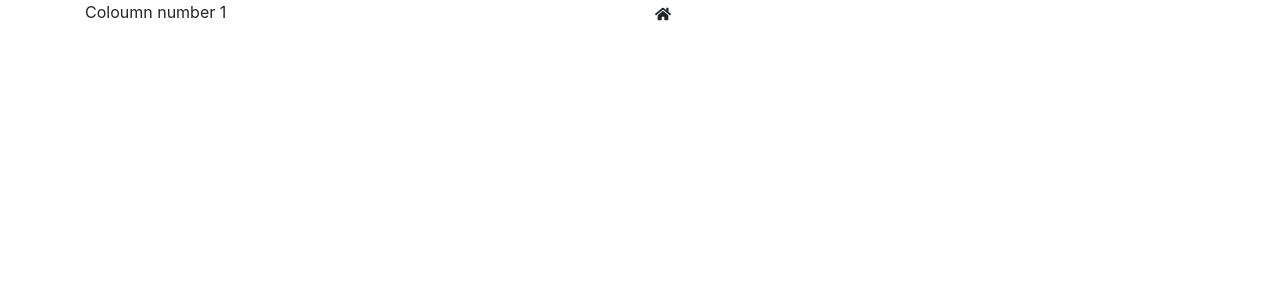
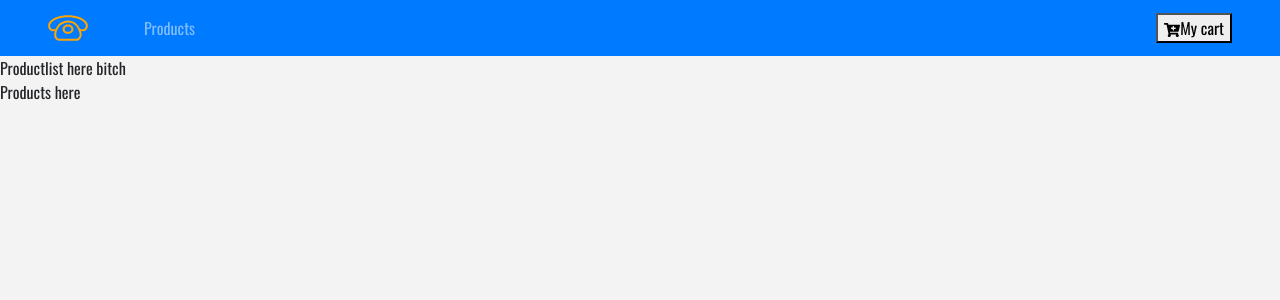
Before and after one commit to Subin-Panta/ReactJs_Ecommerce, a React (Create React App) app: page / in a window 1280 px wide. Shown: the top 300 px of the page. Built offline with nearby package versions, Linux system fonts and the light colour scheme.

Commit message:
added navbar and linked them using react-router

```diff
--- a/package.json
+++ b/package.json
@@ -10,6 +10,7 @@
     "react": "^16.13.1",
     "react-dom": "^16.13.1",
     "react-icons": "^3.10.0",
+    "react-router-dom": "^5.1.2",
     "react-scripts": "3.4.1"
   },
   "scripts": {
--- a/src/App.css
+++ b/src/App.css
@@ -1,38 +1,23 @@
-.App {
-  text-align: center;
+:root {
+  --mainBlue: #2a2a72;
+  --lightBlue:#009ffd;
+  --mainWhite:#f3f3f3;
+  --mainDark:#232528;
+  --mainYellow:#ffa400;
 }
-
-.App-logo {
-  height: 40vmin;
-  pointer-events: none;
+body{
+  font-family: 'Oswald', sans-serif !important;
+  background: var(--mainWhite) !important;
+  color: var(--mainDark) !important;
 }
-
-@media (prefers-reduced-motion: no-preference) {
-  .App-logo {
-    animation: App-logo-spin infinite 20s linear;
-  }
+.text-title{
+  font-family: 'Permanent Marker',cursive;
+  letter-spacing: 0.3rem;
+  text-transform: capitalize;
 }
-
-.App-header {
-  background-color: #282c34;
-  min-height: 100vh;
-  display: flex;
-  flex-direction: column;
-  align-items: center;
-  justify-content: center;
-  font-size: calc(10px + 2vmin);
-  color: white;
+.text-blue{
+  color: var(--mainBlue);
 }
-
-.App-link {
-  color: #61dafb;
+.text-bright{
+  color:var(--lightBlue);
 }
-
-@keyframes App-logo-spin {
-  from {
-    transform: rotate(0deg);
-  }
-  to {
-    transform: rotate(360deg);
-  }
-}
--- a/src/App.js
+++ b/src/App.js
@@ -1,19 +1,28 @@
 import React from 'react';
-import logo from './logo.svg';
+import Navbar from './components/Navbar'
 import './App.css';
 import 'bootstrap/dist/css/bootstrap.min.css'
 import {FaHome} from "react-icons/fa"
+import ProductList from './components/ProductList';
+import Cart from './pages/Cart';
+import Details from './pages/Details';
+import Error from './pages/Error';
+import { Switch, Route} from "react-router-dom"
 
 function App() {
   return (
-    <div className="container">
-      <div className="row">
-        <div className="col-6">Coloumn number 1</div>
-        <div className="col-6"><FaHome /></div>
+    <React.Fragment>
+      <Navbar />
+      <Switch>
+        <Route exact path="/" component={ProductList} />
+        <Route exact path="/details" component={Details} />
+        <Route exact path="/cart" component={Cart} />
+        <Route component={Error} />
 
-      </div>
+      </Switch>
 
-    </div>
+
+    </React.Fragment>
   );
 }
 
--- /dev/null
+++ b/src/components/Navbar.js
@@ -0,0 +1,25 @@
+import React from 'react'
+import logo from "../logo.svg"
+import { FaCartPlus} from "react-icons/fa"
+import {Link} from "react-router-dom"
+export default function Navbar() {
+    return (
+        <nav className="navbar navbar-expand-sm bg-primary navbar-dark px-sm-5">
+            <Link to ="/" > <img src={logo} alt="home"/>
+            {/*
+             https://www.iconfinder.com/icons/1243689/call_phone_icon
+             Creative Commons (Attribution 3.0 Unported);
+            https://www.iconfinder.com/Makoto_msk */}
+            </Link>
+            <ul className="navbar-nav align-items-center">
+                <li className="nav-item ml-5">
+                    <Link to="/p" className="nav-link">Products</Link></li>
+            </ul>
+            <Link to ="/cart" className="ml-auto">
+                <button>
+                    <FaCartPlus />My cart
+                </button>
+            </Link>
+        </nav>
+    )
+}
--- /dev/null
+++ b/src/components/Product.js
@@ -0,0 +1,9 @@
+import React from 'react'
+
+export default function Product() {
+    return (
+        <div>
+            Products here
+        </div>
+    )
+}
--- /dev/null
+++ b/src/components/ProductList.js
@@ -0,0 +1,11 @@
+import React from 'react'
+import Product from './Product'
+
+export default function ProductList() {
+    return (
+        <div>
+            Productlist here bitch
+            <Product />
+        </div>
+    )
+}
--- a/src/index.js
+++ b/src/index.js
@@ -3,10 +3,12 @@ import ReactDOM from 'react-dom';
 import './index.css';
 import App from './App';
 import * as serviceWorker from './serviceWorker';
-
+import { BrowserRouter as Router} from "react-router-dom"
 ReactDOM.render(
   <React.StrictMode>
-    <App />
+    <Router>
+      <App />
+    </Router>
   </React.StrictMode>,
   document.getElementById('root')
 );
--- /dev/null
+++ b/src/pages/Cart.js
@@ -0,0 +1,9 @@
+import React from 'react'
+
+export default function Cart() {
+    return (
+        <div>
+            cart page here
+        </div>
+    )
+}
--- /dev/null
+++ b/src/pages/Details.js
@@ -0,0 +1,9 @@
+import React from 'react'
+
+export default function Details() {
+    return (
+        <div>
+            details page
+        </div>
+    )
+}
--- /dev/null
+++ b/src/pages/Error.js
@@ -0,0 +1,9 @@
+import React from 'react'
+
+export default function Error() {
+    return (
+        <div>
+            Error page not found
+        </div>
+    )
+}
```
Also changed, not shown: 1 other file (tests, documents, lock files or other folders).
